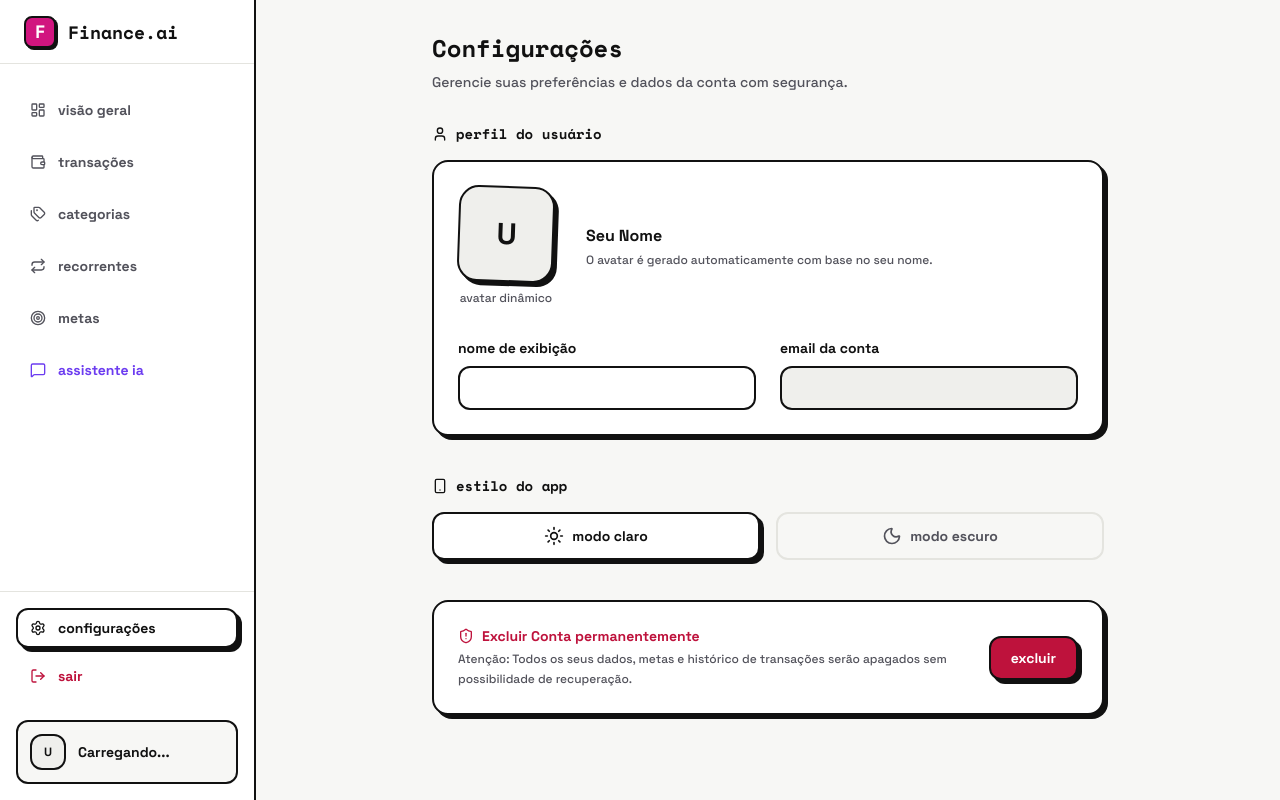
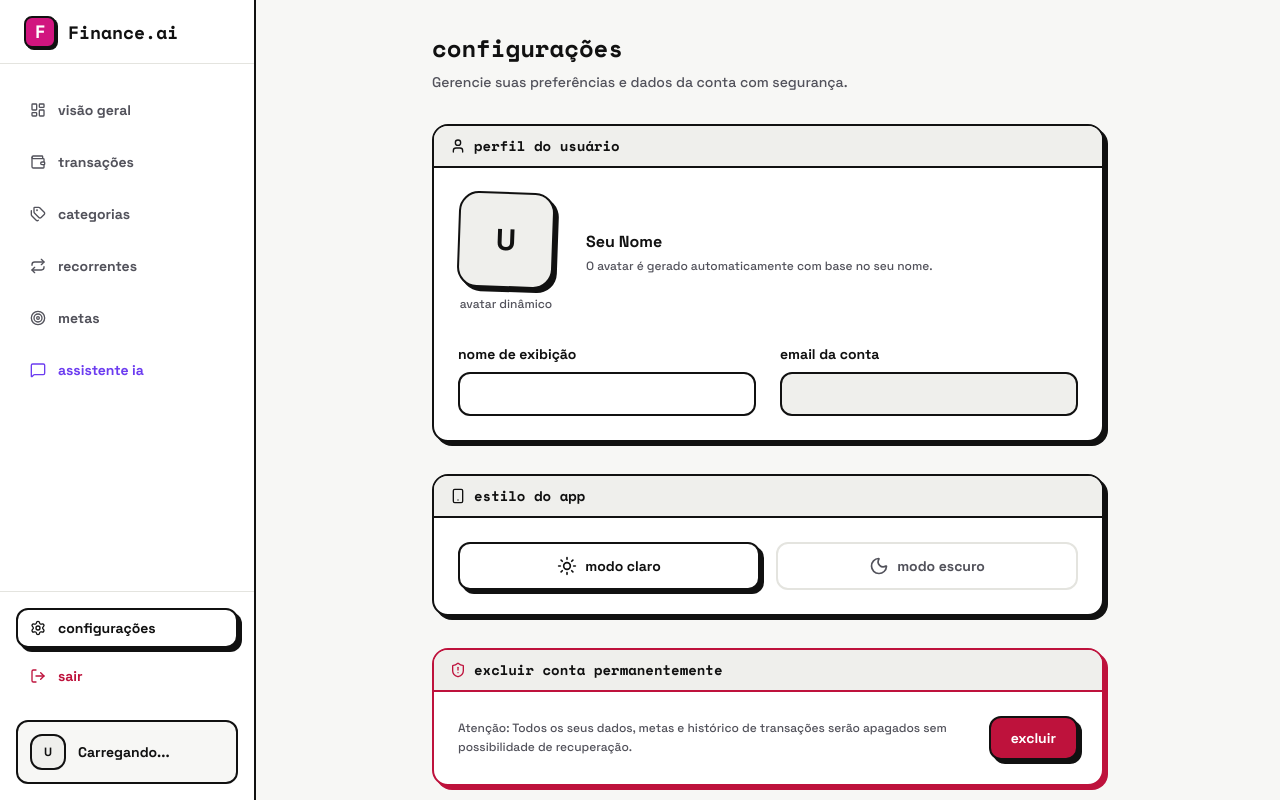
Before and after one commit to ericksantanadasilva/finance-ai, a Next.js app: page /Settings in a window 1280 px wide. Shown: the top 800 px of the page. Built offline with nearby package versions, Linux system fonts and the light colour scheme; no server answers.

Commit message:
style(configuracoes): alinha Configurações ao padrão atual
As seções viram cards com faixa e título (a zona de perigo com contorno vermelho e h2 no lugar do h4), o título fica em minúsculas e as iniciais do avatar seguem a tipografia atual. A tela continua centralizada.

```diff
--- a/app/(admin)/Settings/page.tsx
+++ b/app/(admin)/Settings/page.tsx
@@ -16,7 +16,7 @@ import { toast } from 'sonner';
 import { useUser } from '@/app/_Context/UserContext';
 import { getAvatarData } from '../../utils/utils';
 import { Button } from '@/components/ui/button';
-import { Card, CardContent } from '@/components/ui/card';
+import { Card, CardContent, CardHeader } from '@/components/ui/card';
 import { Input } from '@/components/ui/input';
 import { Label } from '@/components/ui/label';
 
@@ -60,18 +60,22 @@ export default function SettingsPage() {
   return (
     <div className='min-h-screen bg-background text-foreground font-sans p-4 sm:p-8 transition-all duration-300'>
       <div className='max-w-2xl mx-auto pt-10 lg:pt-0'>
-        <h1 className='text-xl sm:text-2xl font-bold mb-2'>Configurações</h1>
+        <h1 className='text-xl sm:text-2xl font-bold lowercase mb-2'>
+          Configurações
+        </h1>
         <p className='text-muted-foreground text-xs sm:text-sm mb-8 font-medium'>
           Gerencie suas preferências e dados da conta com segurança.
         </p>
 
         {/* SEÇÃO 1: PERFIL */}
-        <section className='mb-10 animate-in fade-in slide-in-from-bottom-3'>
-          <h2 className='text-sm font-bold lowercase mb-4 flex items-center gap-2'>
-            <User className='w-4 h-4' /> Perfil do Usuário
+        <section className='mb-8 animate-in fade-in slide-in-from-bottom-3'>
+          <Card>
+            <CardHeader>
+              <h2 className='font-bold flex items-center gap-2'>
+                <User className='w-4 h-4' aria-hidden='true' /> Perfil do
+                Usuário
               </h2>
-
-          <Card>
+            </CardHeader>
             <CardContent className='space-y-8'>
               <div className='flex flex-col sm:flex-row items-center gap-8'>
                 {/* NOVO AVATAR DINÂMICO ESTILIZADO */}
@@ -79,9 +83,7 @@ export default function SettingsPage() {
                   <div
                     className={`w-24 h-24 rounded-3xl ${avatarTheme} border-2 border-ink shadow-hard flex items-center justify-center rotate-2 transition-transform hover:rotate-0 duration-500`}
                   >
-                    <span className='font-black text-3xl tracking-tighter'>
-                      {initials}
-                    </span>
+                    <span className='font-bold text-3xl'>{initials}</span>
                   </div>
                   <span className='text-xs font-medium lowercase text-muted-foreground'>
                     Avatar Dinâmico
@@ -123,14 +125,18 @@ export default function SettingsPage() {
         </section>
 
         {/* SEÇÃO 2: APARÊNCIA */}
-        <section className='mb-10'>
+        <section className='mb-8'>
+          <Card>
+            <CardHeader>
               <h2
                 id='settings-theme-title'
-            className='text-sm font-bold lowercase mb-4 flex items-center gap-2'
+                className='font-bold flex items-center gap-2'
               >
-            <Smartphone className='w-4 h-4' /> Estilo do App
+                <Smartphone className='w-4 h-4' aria-hidden='true' /> Estilo do
+                App
               </h2>
-
+            </CardHeader>
+            <CardContent>
               {/* Grupo com nome: o leitor de tela diz que os botões escolhem o estilo */}
               <div
                 role='group'
@@ -157,17 +163,26 @@ export default function SettingsPage() {
                   Modo Escuro
                 </Button>
               </div>
+            </CardContent>
+          </Card>
         </section>
 
         {/* SEÇÃO 3: ZONA DE PERIGO */}
         <section className='mb-32'>
-          <Card>
+          {/* Contorno e sombra na cor de perigo (redefine --ink só aqui,
+              mesma técnica dos alertas de orçamento) */}
+          <Card className='[--ink:var(--expense)]'>
+            <CardHeader>
+              <h2 className='font-bold flex items-center gap-2'>
+                <ShieldAlert
+                  className='w-4 h-4 text-expense'
+                  aria-hidden='true'
+                />
+                Excluir Conta permanentemente
+              </h2>
+            </CardHeader>
             <CardContent className='flex flex-col sm:flex-row items-start sm:items-center justify-between gap-6'>
               <div>
-                <h4 className='text-expense font-bold text-sm flex items-center gap-2 mb-1'>
-                  <ShieldAlert className='w-4 h-4' /> Excluir Conta
-                  permanentemente
-                </h4>
                 <p className='text-muted-foreground text-xs font-medium leading-relaxed'>
                   Atenção: Todos os seus dados, metas e histórico de transações
                   serão apagados sem possibilidade de recuperação.
```
Lines whose indentation alone changed are shown as unchanged.
